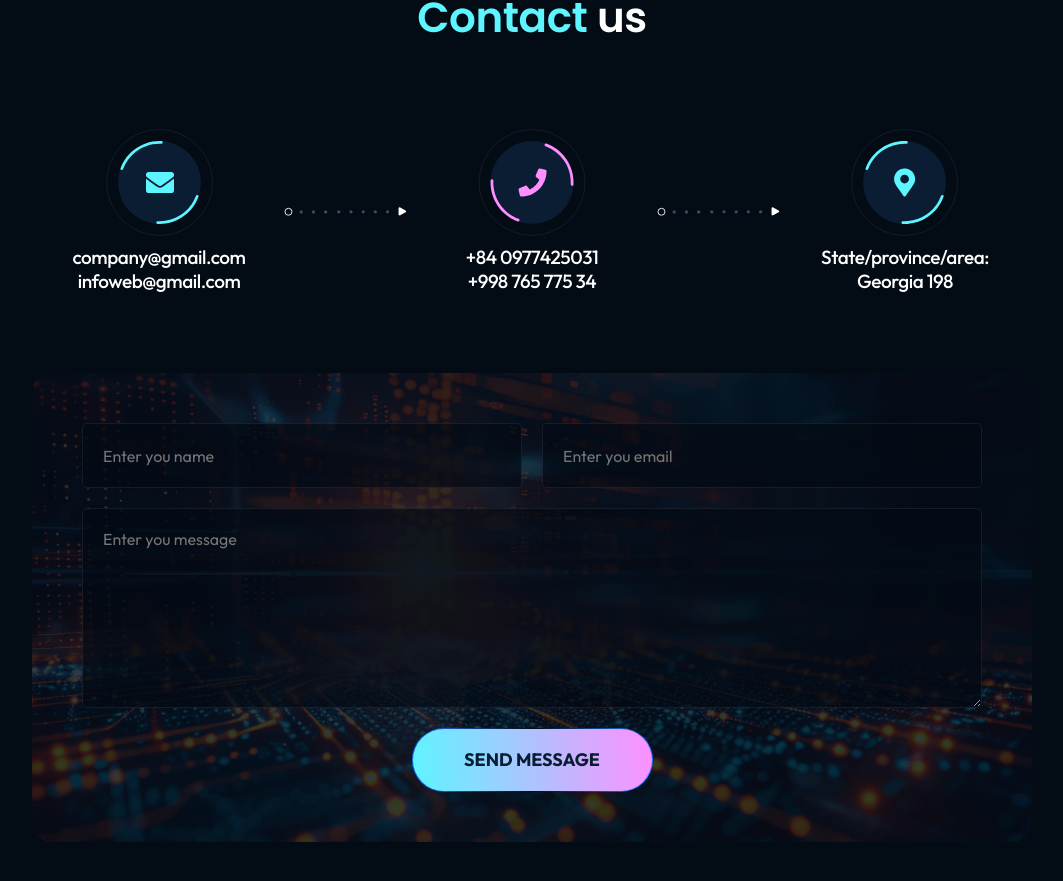
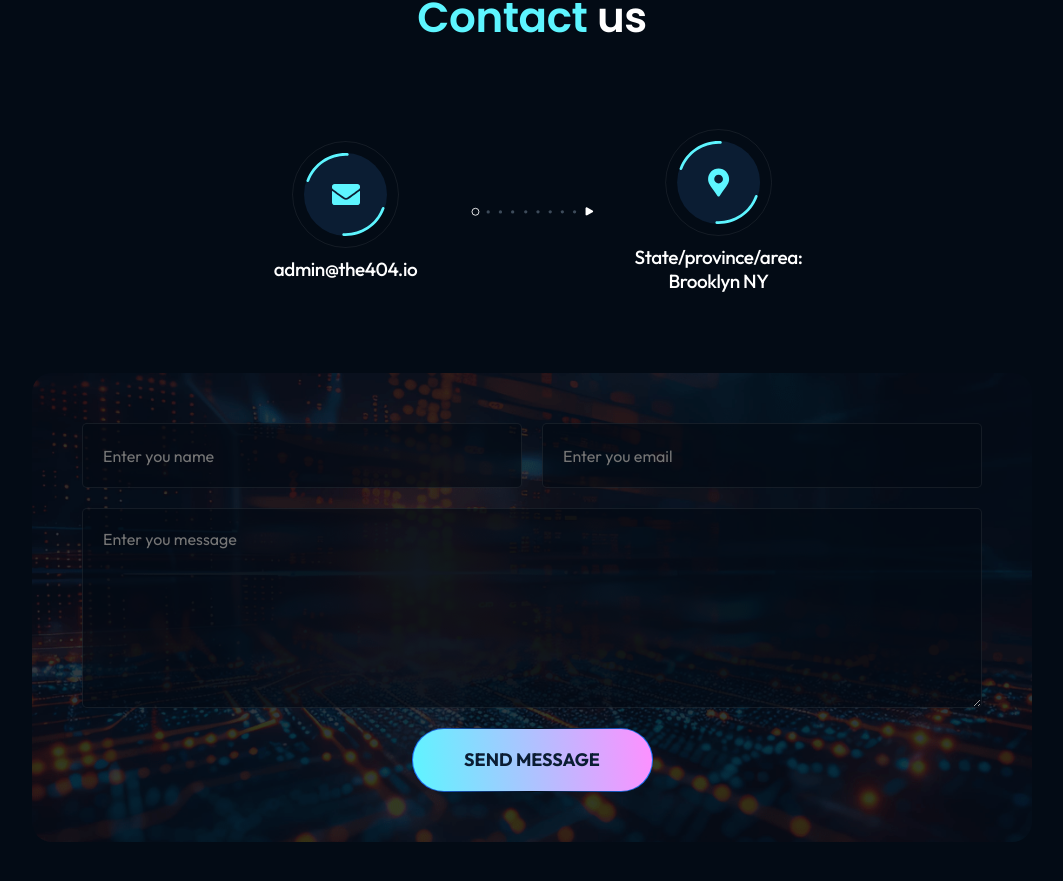
Before and after one commit to The404-organization/frontend-v3, a Next.js app: page / in a window 1280 px wide. Shown: the part 5991-6872 px from the top of the page, without its empty margins (108-1171 px from the left). Built offline with nearby package versions, Linux system fonts and the light colour scheme.

Commit message:
feat: update contacts

```diff
--- a/src/sections/contact-us-section/contact-us-section.module.css
+++ b/src/sections/contact-us-section/contact-us-section.module.css
@@ -78,7 +78,7 @@
 	}
 }
 
-@media (max-width: 768px) {
+@media (max-width: 450px) {
 	.schema {
 		row-gap: 25px;
 		flex-wrap: wrap;
@@ -86,16 +86,10 @@
 	}
 
 	.schemaItemBlock {
-		width: 50%;
+		width: 100%;
 	}
 
 	.arrowIcon {
 		display: none;
 	}
 }
-
-@media (max-width: 450px) {
-	.schemaItemBlock {
-		width: 100%;
-	}
-}
--- a/src/sections/contact-us-section/contact-us-section.tsx
+++ b/src/sections/contact-us-section/contact-us-section.tsx
@@ -1,7 +1,6 @@
 import { ArrowsIcon } from '@/assets/icons/arrows-icon';
 import { LocationIcon } from '@/assets/icons/location-icon';
 import { MainIcon } from '@/assets/icons/main-icon';
-import { PhoneIcon } from '@/assets/icons/phone-icon';
 import { poppinsFont } from '@/shared/ui/fonts';
 import clsx from 'clsx';
 import { ContactUsForm } from './contact-us-form/contact-us-form';
@@ -17,16 +16,7 @@ export const ContactUsSection = () => {
 				<div className={styles.schemaItemBlock}>
 					<MainIcon className={styles.schemaIcon} />
 					<div>
-						<p className={styles.schemaText}>company@gmail.com</p>
-						<p className={styles.schemaText}>infoweb@gmail.com</p>
-					</div>
-				</div>
-				<ArrowsIcon className={styles.arrowIcon} />
-				<div className={styles.schemaItemBlock}>
-					<PhoneIcon className={styles.schemaIcon} />
-					<div>
-						<p className={styles.schemaText}>+84 0977425031</p>
-						<p className={styles.schemaText}>+998 765 775 34</p>
+						<p className={styles.schemaText}>admin@the404.io</p>
 					</div>
 				</div>
 				<ArrowsIcon className={styles.arrowIcon} />
@@ -36,7 +26,7 @@ export const ContactUsSection = () => {
 						<p className={styles.schemaText}>
 							State/province/area:
 						</p>
-						<p className={styles.schemaText}>Georgia 198</p>
+						<p className={styles.schemaText}>Brooklyn NY</p>
 					</div>
 				</div>
 			</div>
```
